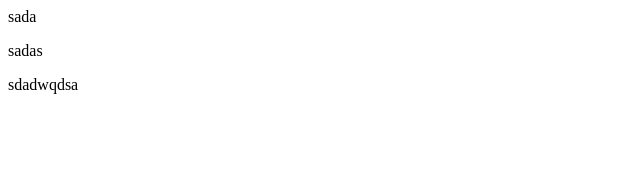
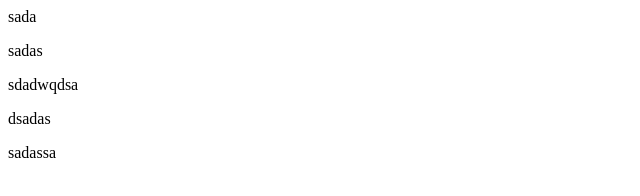
Before and after one commit to WersV/gitTutorial, a plain HTML site: page index.html in a window 1280 px wide. Shown: the whole page, without its empty margins (0-640 px from the left). Drawn offline with Linux system fonts and the light colour scheme.

Commit message:
add section in index.html

```diff
--- a/index.html
+++ b/index.html
@@ -13,6 +13,10 @@
   <div>sada</div>
   <p>sadas</p>
   <p>sdadwqdsa</p>
+  <section>
+    <p>dsadas</p>
+    <div>sadassa</div>
+  </section>
 </body>
 
 </html>
```
